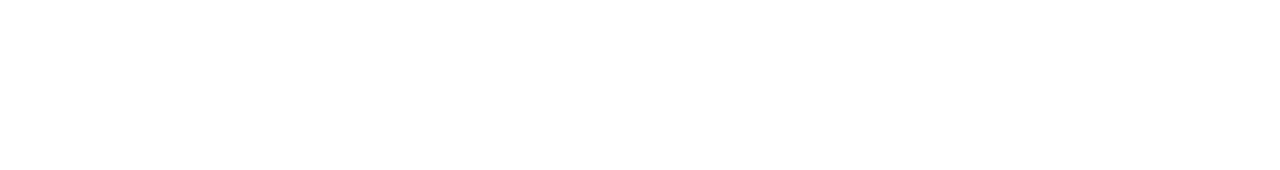
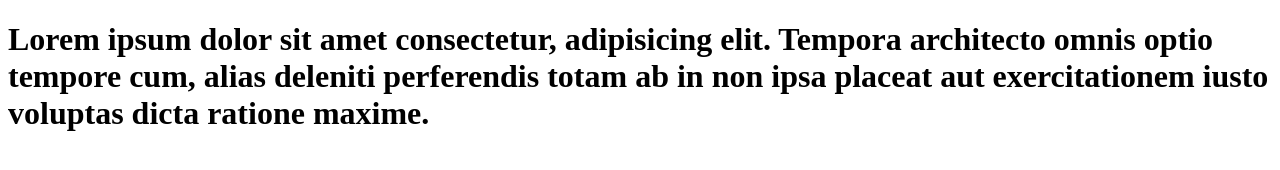
Before and after one commit to Ernani-Pereira/gitignore, a plain HTML site: page index.html in a window 1280 px wide. Drawn offline with Linux system fonts and the light colour scheme.

Commit message:
adicionado lorem

```diff
--- a/index.html
+++ b/index.html
@@ -7,5 +7,7 @@
 </head>
 <body>
 
+    <h1>Lorem ipsum dolor sit amet consectetur, adipisicing elit. Tempora architecto omnis optio tempore cum, alias deleniti perferendis totam ab in non ipsa placeat aut exercitationem iusto voluptas dicta ratione maxime.</h1>
+
 </body>
 </html>
```
